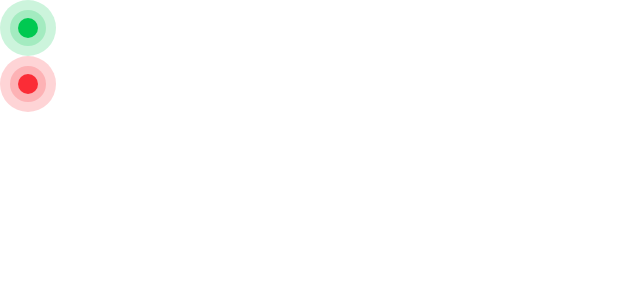
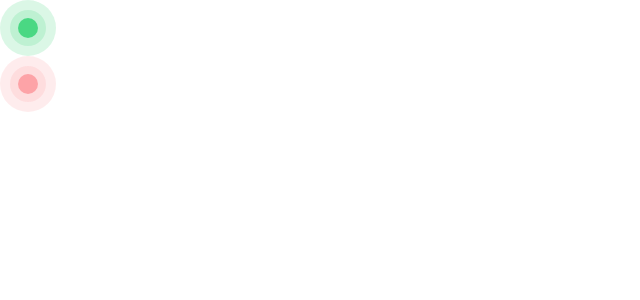
Before and after one commit to filisinia/map-animation-assessement, a Next.js app: page / in a window 1280 px wide. Shown: the top 300 px of the page, without its empty margins (0-640 px from the left). Built offline with nearby package versions, Linux system fonts and the light colour scheme.

Commit message:
feat: dots animation

```diff
--- a/src/app/components/dot/Dot.tsx
+++ b/src/app/components/dot/Dot.tsx
@@ -1,15 +1,24 @@
 import { FC } from 'react';
-import { DotStatus, dotStatusClasses } from '@/components/dot';
+import {
+  dotAnimationClasses,
+  DotStatus,
+  dotStatusClasses,
+} from '@/components/dot';
 
 type DotProps = {
   status: DotStatus;
+  animate?: boolean;
 };
 
-export const Dot: FC<DotProps> = ({ status }) => {
+export const Dot: FC<DotProps> = ({ status, animate = false }) => {
   const classes = dotStatusClasses[status];
 
   return (
-    <div className={`h-14 w-14 rounded-full p-2.5 ${classes.outer}`}>
+    <div
+      className={`h-14 w-14 rounded-full p-2.5 ${classes.outer} ${
+        animate ? dotAnimationClasses[status] : ''
+      }`}
+    >
       <div className={`h-full w-full rounded-full p-2 ${classes.middle}`}>
         <div className={`h-full w-full rounded-full ${classes.inner}`} />
       </div>
--- a/src/app/components/dot/utils/index.ts
+++ b/src/app/components/dot/utils/index.ts
@@ -12,3 +12,8 @@ export const dotStatusClasses: Record<DotStatus, DotCircles> = {
     inner: 'bg-red-500',
   },
 };
+
+export const dotAnimationClasses: Record<DotStatus, string> = {
+  active: 'animate-dot-pulse',
+  inactive: 'animate-flash',
+};
--- a/src/app/globals.css
+++ b/src/app/globals.css
@@ -1,4 +1,4 @@
-@import "tailwindcss";
+@import 'tailwindcss';
 
 :root {
   --background: #ffffff;
@@ -10,6 +10,21 @@
   --color-foreground: var(--foreground);
   --font-sans: var(--font-hauora);
   --font-mono: var(--font-hauora);
+
+  --animate-dot-pulse: dot-pulse 1500ms ease-in-out infinite;
+  --animate-flash: flash 600ms ease-in-out infinite;
+
+  @keyframes dot-pulse {
+    50% {
+      opacity: 0.6;
+    }
+  }
+
+  @keyframes flash {
+    50% {
+      opacity: 0.15;
+    }
+  }
 }
 
 @media (prefers-color-scheme: dark) {
--- a/src/app/page.tsx
+++ b/src/app/page.tsx
@@ -1,8 +1,10 @@
 import { Dot } from "@/components/dot/Dot";
 
 export default function Home() {
-  return <div>
-    <Dot status="active" />
-    <Dot status="inactive" />
-  </div>;
+  return (
+    <div>
+      <Dot status="active" animate />
+      <Dot status="inactive" animate />
+    </div>
+  );
 }
```
